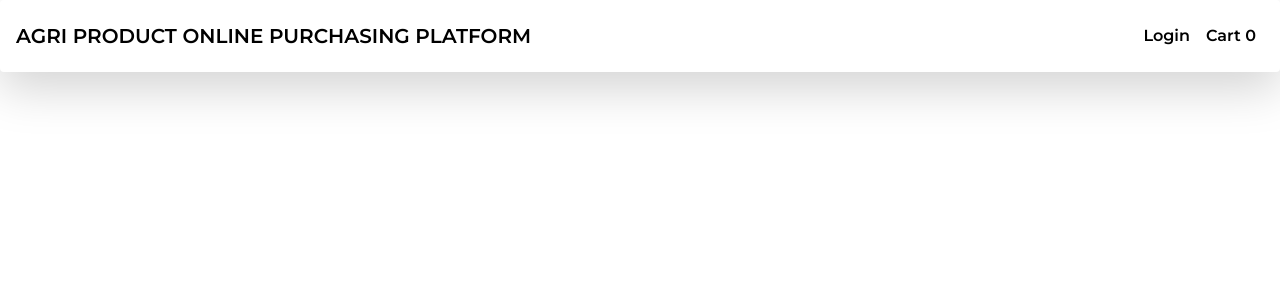
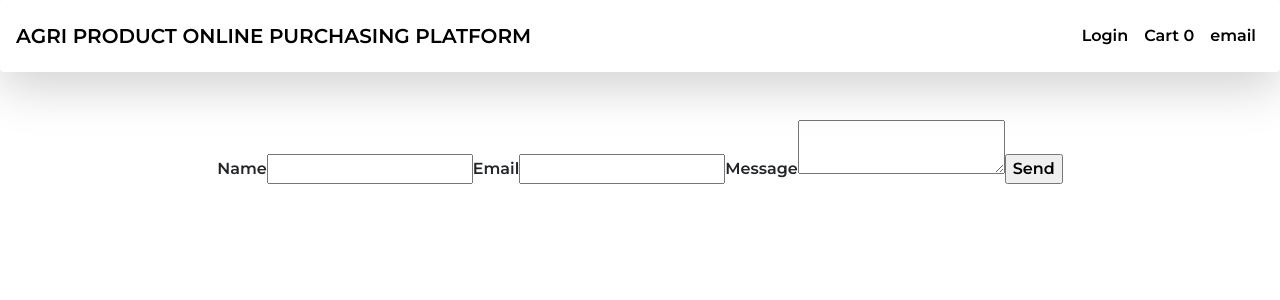
Before and after one commit to Uthpala99/Agri-product-online-purchasing-platform, a React (Create React App) app in the folder client/: page /email in a window 1280 px wide. Shown: the top 300 px of the page. Built offline with nearby package versions, Linux system fonts and the light colour scheme.

Commit message:
new commit

```diff
--- a/client/package.json
+++ b/client/package.json
@@ -8,6 +8,7 @@
     "@testing-library/user-event": "^13.5.0",
     "axios": "^0.27.2",
     "bootstrap": "^4.6.0",
+    "emailjs-com": "^3.2.0",
     "react": "^18.1.0",
     "react-bootstrap": "^2.3.1",
     "react-dom": "^18.1.0",
--- a/client/src/App.js
+++ b/client/src/App.js
@@ -1,27 +1,28 @@
-import './App.css';
-import bootstrap from '../node_modules/bootstrap/dist/css/bootstrap.min.css';
-import Navbar from './components/Navbar';
-import HomeScreen from './screens/HomeScreen';
-import {BrowserRouter , Route , Link , Switch} from 'react-router-dom'
-import CartScreen from './screens/CartScreen';
-import RegisterScreen from './screens/RegisterScreen';
-import LoginScreen from './screens/LoginScreen';
-import OrderScreen from './screens/OrderScreen';
-import AdminScreen from './screens/AdminScreen';
-
+import "./App.css";
+import bootstrap from "../node_modules/bootstrap/dist/css/bootstrap.min.css";
+import Navbar from "./components/Navbar";
+import HomeScreen from "./screens/HomeScreen";
+import { BrowserRouter, Route, Link, Switch } from "react-router-dom";
+import CartScreen from "./screens/CartScreen";
+import RegisterScreen from "./screens/RegisterScreen";
+import LoginScreen from "./screens/LoginScreen";
+import OrderScreen from "./screens/OrderScreen";
+import AdminScreen from "./screens/AdminScreen";
+import Email from "./screens/Email";
 
 function App() {
   return (
     <div className="App">
-     <Navbar/>
-     <BrowserRouter>
-      <Route path ="/" exact component={HomeScreen} />
-      <Route path="/cart" exact component = {CartScreen} />
-      <Route path="/register" exact component = {RegisterScreen} />
-      <Route path="/login" exact component = {LoginScreen} />
-      <Route path="/orders" exact component = {OrderScreen} />
-      <Route path="/admin" component = {AdminScreen} />
-     </BrowserRouter>
+      <Navbar />
+      <BrowserRouter>
+        <Route path="/" exact component={HomeScreen} />
+        <Route path="/cart" exact component={CartScreen} />
+        <Route path="/register" exact component={RegisterScreen} />
+        <Route path="/login" exact component={LoginScreen} />
+        <Route path="/orders" exact component={OrderScreen} />
+        <Route path="/admin" component={AdminScreen} />
+        <Route path="/email" exact component={Email} />
+      </BrowserRouter>
     </div>
   );
 }
--- a/client/src/components/Checkout.js
+++ b/client/src/components/Checkout.js
@@ -1,39 +1,56 @@
-import React from 'react'
-import { useDispatch, useSelector } from 'react-redux'
-import StripeCheckout from 'react-stripe-checkout'
-import { placeOrder } from '../actions/orderActions'
-import Loading from '../screens/Loading'
-
+import React from "react";
+import { useDispatch, useSelector } from "react-redux";
+import StripeCheckout from "react-stripe-checkout";
+import { placeOrder } from "../actions/orderActions";
+import Loading from "../screens/Loading";
 
 export default function Checkout({ subtotal }) {
-
-  const orderstate = useSelector((state) => state.placeOrderReducer)
-  const { loading, error, success } = orderstate
-  const dispatch = useDispatch()
+  const orderstate = useSelector((state) => state.placeOrderReducer);
+  const { loading, error, success } = orderstate;
+  const dispatch = useDispatch();
 
   function tokenHandler(token) {
-    dispatch(placeOrder(token, subtotal))
+    dispatch(placeOrder(token, subtotal));
   }
 
   return (
     <div>
-      {loading && (<Loading />)}
-      {success ? (<div class="alert alert-success alert-dismissible fade show" role="alert">
-        <strong>Your Order Placed Successfully </strong>
-      </div>) : ''}
-      {error ? (<div class="alert alert-danger alert-dismissible fade show" role="alert">
-        <strong>Email already registered </strong>
-      </div>) : ''}
+      {loading && <Loading />}
+      {success ? (
+        <div
+          class="alert alert-success alert-dismissible fade show"
+          role="alert"
+        >
+          <strong>Your Order Placed Successfully </strong>
+        </div>
+      ) : (
+        ""
+      )}
+      {error ? (
+        <div
+          class="alert alert-danger alert-dismissible fade show"
+          role="alert"
+        >
+          <strong>Email already registered </strong>
+        </div>
+      ) : (
+        ""
+      )}
       <StripeCheckout
         amount={subtotal * 100}
         shippingAddress
         token={tokenHandler}
-        stripeKey='pk_test_51KxR3MIC2E0K0mYHN4a2mYK3zETDNxJVZPhLZ19tDCGfHzSzOtu9u0dJFz28ZyZe3AMh0nBlySOwWIHwbY0LUJRM00P1aj1dUp'
-        currency='LKR'
+        stripeKey="pk_test_51KxR3MIC2E0K0mYHN4a2mYK3zETDNxJVZPhLZ19tDCGfHzSzOtu9u0dJFz28ZyZe3AMh0nBlySOwWIHwbY0LUJRM00P1aj1dUp"
+        currency="LKR"
       >
+        <button className="btn">Pay Now</button>
+      </StripeCheckout>
 
-        <button className='btn'>Pay Now</button>
-      </StripeCheckout>
+      <di>
+        <form onSubmit={sendEmail}>
+          <input type="submit" value="Send" />
+        </form>
+      </di>
     </div>
-  )
+  );
 }
--- a/client/src/components/Navbar.js
+++ b/client/src/components/Navbar.js
@@ -1,29 +1,38 @@
-import React from 'react';
-import { useSelector, useDispatch } from 'react-redux'
-import { addToCart } from '../actions/cartActions'
-import {logoutUser} from '../actions/userActions'
-
+import React from "react";
+import { useSelector, useDispatch } from "react-redux";
+import { addToCart } from "../actions/cartActions";
+import { logoutUser } from "../actions/userActions";
 
 function Navbar() {
-
-  const cartstate = useSelector(state => state.cartReducer)
-  const userstate = useSelector(state => state.loginUserReducer)
-  const { currentUser } = userstate
-  const dispatch = useDispatch()
+  const cartstate = useSelector((state) => state.cartReducer);
+  const userstate = useSelector((state) => state.loginUserReducer);
+  const { currentUser } = userstate;
+  const dispatch = useDispatch();
 
   return (
     <div>
       <nav class="navbar navbar-expand-lg shadow-lg p-3 mb-5 bg-body rounded">
-        <a class="navbar-brand" href="/">AGRI PRODUCT ONLINE PURCHASING PLATFORM</a>
-        <button class="navbar-toggler" type="button" data-toggle="collapse" data-target="#navbarNav" aria-controls="navbarNav" aria-expanded="false" aria-label="Toggle navigation">
+        <a class="navbar-brand" href="/">
+          AGRI PRODUCT ONLINE PURCHASING PLATFORM
+        </a>
+        <button
+          class="navbar-toggler"
+          type="button"
+          data-toggle="collapse"
+          data-target="#navbarNav"
+          aria-controls="navbarNav"
+          aria-expanded="false"
+          aria-label="Toggle navigation"
+        >
           <span class="navbar-toggler-icon"></span>
         </button>
         <div class="collapse navbar-collapse" id="navbarNav">
           <ul class="navbar-nav ml-auto">
-
             {currentUser ? (
               <div className="dropdown mt-2">
-                <a  style={{}} className="dropdown-toggle"
+                <a
+                  style={{}}
+                  className="dropdown-toggle"
                   type="button"
                   id="dropdownMenuButton"
                   data-toggle="dropdown"
@@ -32,22 +41,50 @@ function Navbar() {
                 >
                   {currentUser.name}
                 </a>
-                <div className="dropdown-menu" aria-labelledby="dropdownMenuButton">
-                  <a className="dropdown-item" href="/orders">Orders</a>
-                  <a className="dropdown-item" href="#" onClick={()=>{dispatch(logoutUser())}}>Logout</a>
-                  {currentUser.isAdmin ? ( <a className="dropdown-item" href="/admin">Admin Dashboard</a>):""}
+                <div
+                  className="dropdown-menu"
+                  aria-labelledby="dropdownMenuButton"
+                >
+                  <a className="dropdown-item" href="/orders">
+                    Orders
+                  </a>
+                  <a
+                    className="dropdown-item"
+                    href="#"
+                    onClick={() => {
+                      dispatch(logoutUser());
+                    }}
+                  >
+                    Logout
+                  </a>
+                  {currentUser.isAdmin ? (
+                    <a className="dropdown-item" href="/admin">
+                      Admin Dashboard
+                    </a>
+                  ) : (
+                    ""
+                  )}
                 </div>
-
-              </div> ) : (
+              </div>
+            ) : (
               <li class="nav-item active">
-                <a class="nav-link" href="/login">Login</a>
-              </li>)}
+                <a class="nav-link" href="/login">
+                  Login
+                </a>
+              </li>
+            )}
 
             <li class="nav-item">
               <a class="nav-link" href="/cart">
-                Cart {cartstate.cartItems.length}</a>
+                Cart {cartstate.cartItems.length}
+              </a>
             </li>
 
+            <li class="nav-item">
+              <a class="nav-link" href="/email">
+                email
+              </a>
+            </li>
           </ul>
         </div>
       </nav>
--- /dev/null
+++ b/client/src/screens/Email.js
@@ -0,0 +1,37 @@
+import React, { useRef } from "react";
+import emailjs from "emailjs-com";
+
+export default function Email() {
+  function sendEmail(e) {
+    e.preventDefault();
+
+    emailjs
+      .sendForm(
+        "service_5ev739q",
+        "template_q6i5mcx",
+        e.target,
+        "2s0BjEEs3uc76ssZ6"
+      )
+      .then(
+        (result) => {
+          console.log(result.text);
+        },
+        (error) => {
+          console.log(error.text);
+        }
+      );
+    e.target.reset();
+  }
+
+  return (
+    <form onSubmit={sendEmail}>
+      <label>Name</label>
+      <input type="text" name="name" />
+      <label>Email</label>
+      <input type="email" name="email" />
+      <label>Message</label>
+      <textarea name="message" />
+      <input type="submit" value="Send" />
+    </form>
+  );
+}
```
Also changed, not shown: 1 other file (tests, documents, lock files or other folders).
